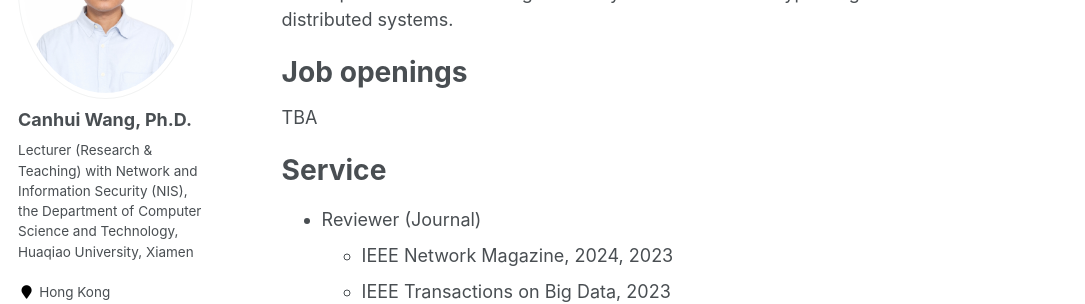
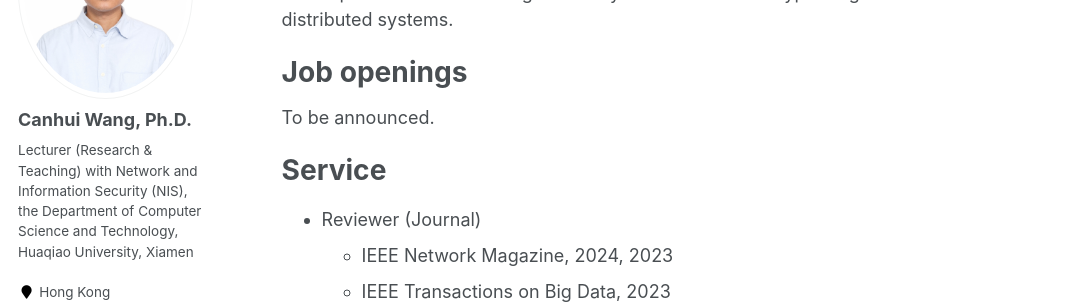
Before and after one commit to Canhui/canhui.github.io, a Jekyll site: the page built from _pages/about.md, in a window 1280 px wide and 900 px high, scrolled down 845 px. Shown: the part 153-457 px from the top of the window, without its empty margins (0-1085 px from the left). Built offline with Jekyll 4.4.1, drawn with Linux system fonts in a browser that asks for light colours.

Commit message:
Update about.md

```diff
--- a/_pages/about.md
+++ b/_pages/about.md
@@ -24,7 +24,7 @@ Recent news
 
 Job openings
 ======
-TBA
+To be announced.
 
 <!-- for the contribution  -->
 <!-- due to the quantitative analytics and the long-term validations  -->
```
